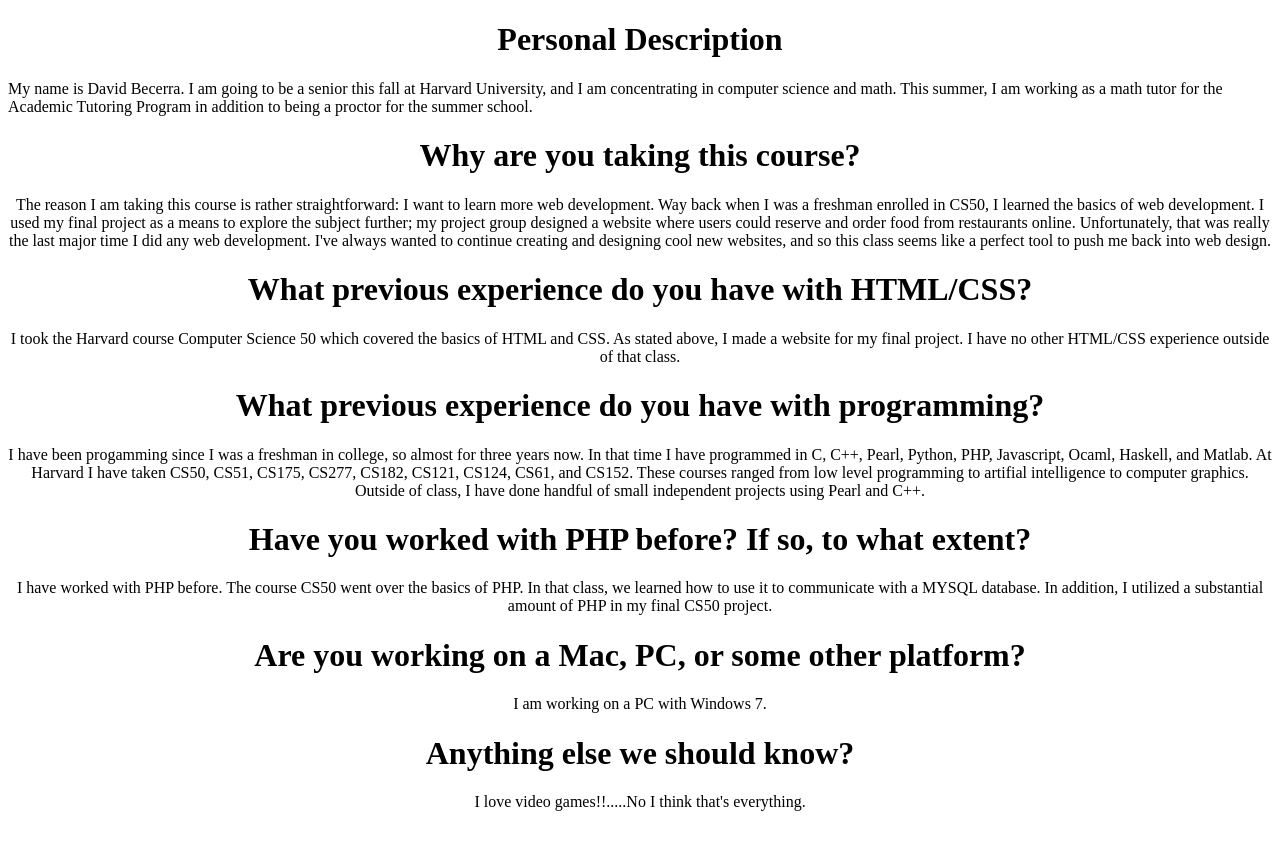
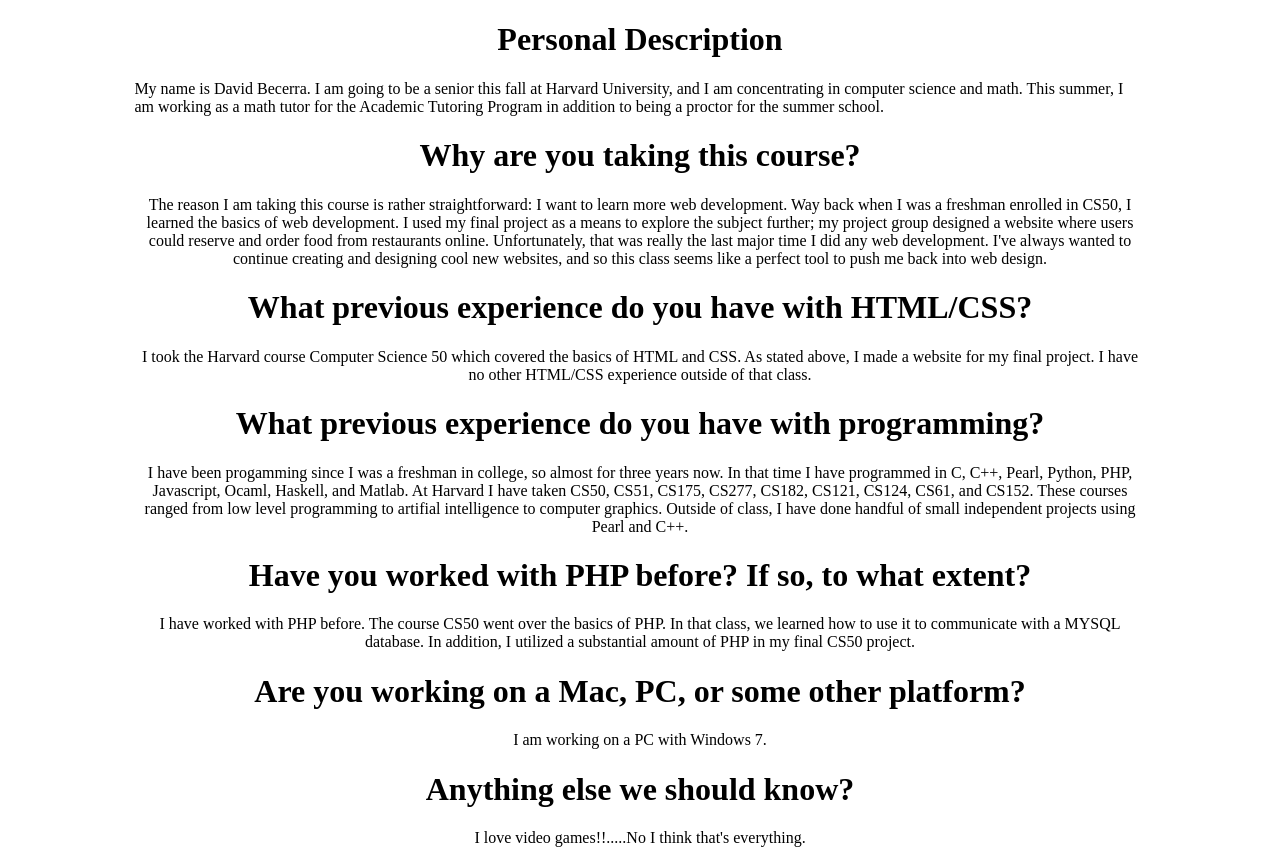
Before and after one commit to davidbecerra/p1, a plain HTML site: page index.html in a window 1280 px wide. Before the commit the page ends 827 px from the top, so only its background shows below. Drawn offline with Linux system fonts and the light colour scheme.

Commit message:
Created separate stylesheet. Now need to style page

```diff
--- a/index.html
+++ b/index.html
@@ -2,15 +2,12 @@
 <html>
 <head>
 	<title>Project 1: CS S-15</title>
-	<style type="text/css">
-	h1,p {
-		text-align: center;
-	}
-	</style>
+	<link rel="stylesheet" type="text/css" href="stylesheet/index.css">
 	<meta name="author" content="David Becerra">
 	<meta name="description" content="Project 1 for cs-15 course">
 </head>
 <body>
+	<div id="container">
 		<h1>Personal Description</h1>
 		My name is David Becerra. I am going to be a senior this fall at Harvard University, and I am concentrating in computer science and math. This summer, I am working as a math tutor for the Academic Tutoring Program in addition to being a proctor for the summer school.
 		<h1>Why are you taking this course?</h1>
@@ -25,6 +22,7 @@
 		<p>I am working on a PC with Windows 7.</p>
 		<h1>Anything else we should know?</h1>
 		<p>I love video games!!.....No I think that's everything.</p>
+	</div>
 </body>
 
 </html>
--- /dev/null
+++ b/stylesheet/index.css
@@ -0,0 +1,8 @@
+h1,p {
+	text-align: center;
+}
+
+#container {
+	margin-left: 10%;
+	margin-right: 10%;
+}
```
Lines whose indentation alone changed are shown as unchanged.
